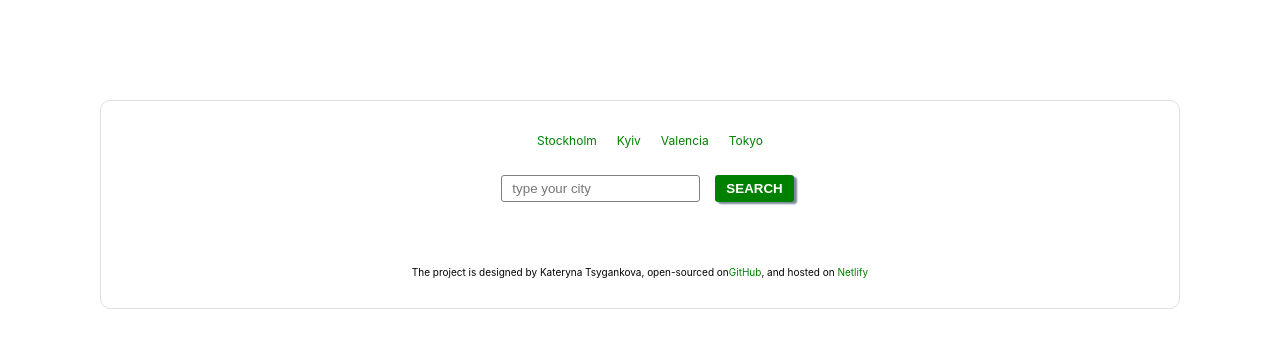
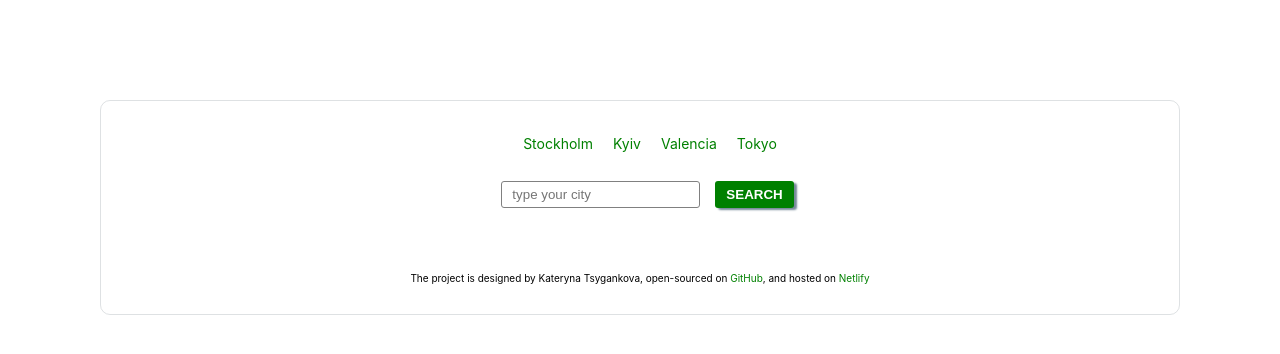
Before and after one commit to tsyganek/weather-react-app, a React (Create React App) app: page / in a window 1280 px wide. Shown: the top 354 px of the page. Built offline with nearby package versions, Linux system fonts and the light colour scheme.

Commit message:
Footer and header edited

```diff
--- a/src/Footer.js
+++ b/src/Footer.js
@@ -4,7 +4,8 @@ export default function Footer() {
   return (
     <p>
       The project is designed by Kateryna Tsygankova, open-sourced on
-      <a href="#">GitHub</a>, and hosted on <a href="#">Netlify</a>
+      <a href="https://github.com/tsyganek/weather-react-app"> GitHub</a>, and
+      hosted on <a href="#">Netlify</a>
     </p>
   );
 }
--- a/src/index.css
+++ b/src/index.css
@@ -36,7 +36,7 @@ a {
 .cityList {
   display: flex;
   justify-content: center;
-  font-size: 12px;
+  font-size: 14px;
 }
 
 .cityList li {
```
Also changed, not shown: 14 other files (tests, documents, lock files or other folders).
